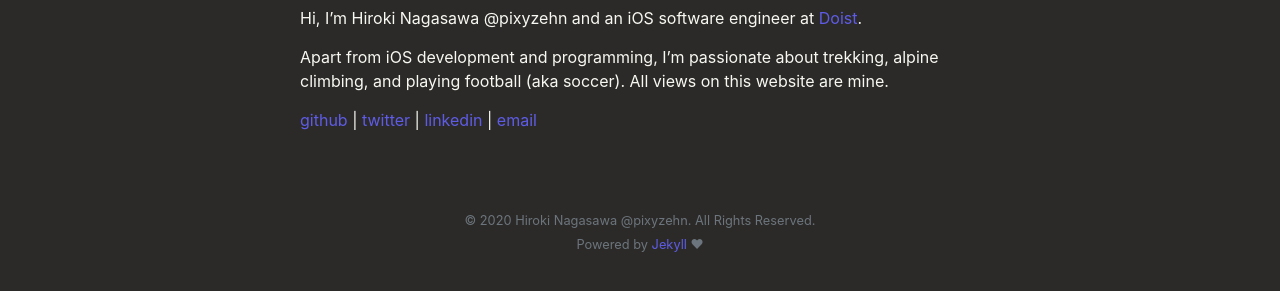
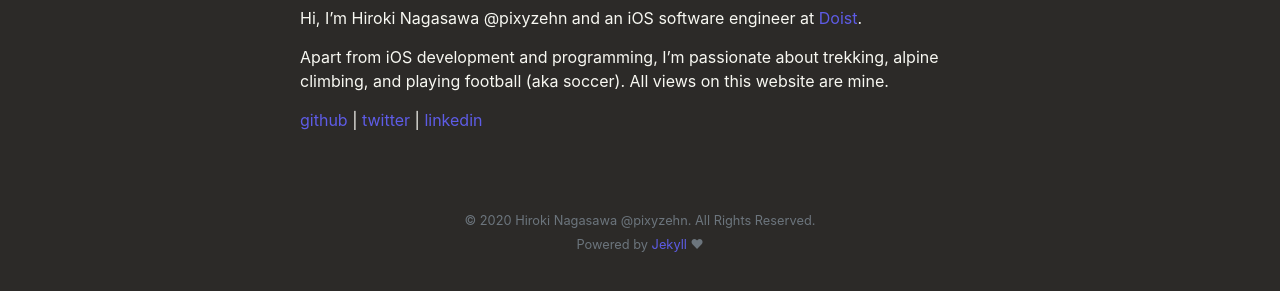
Before and after one commit to pixyzehn/pixyzehn.com, a Jekyll site: the page built from pages/about.md, in a window 1280 px wide. Shown: the part 287-578 px from the top of the page. Built offline with Jekyll 4.4.1, drawn with Linux system fonts in a browser that asks for light colours.

Commit message:
Update contact html

```diff
--- a/_includes/contact.html
+++ b/_includes/contact.html
@@ -4,6 +4,4 @@
     <a href="{{ site.links.twitter }}">twitter</a>
      |
     <a href="{{ site.links.linkedin }}">linkedin</a>
-     |
-    <a href="mailto:hello@pixyzehn.com">email</a>
 </div>
```
